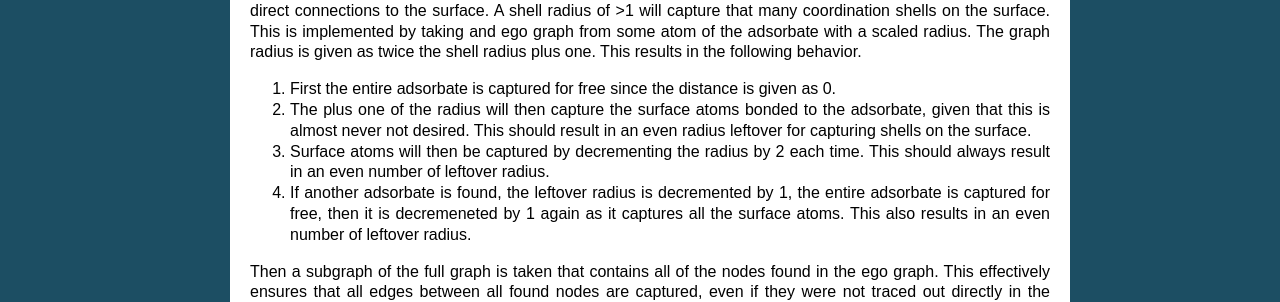
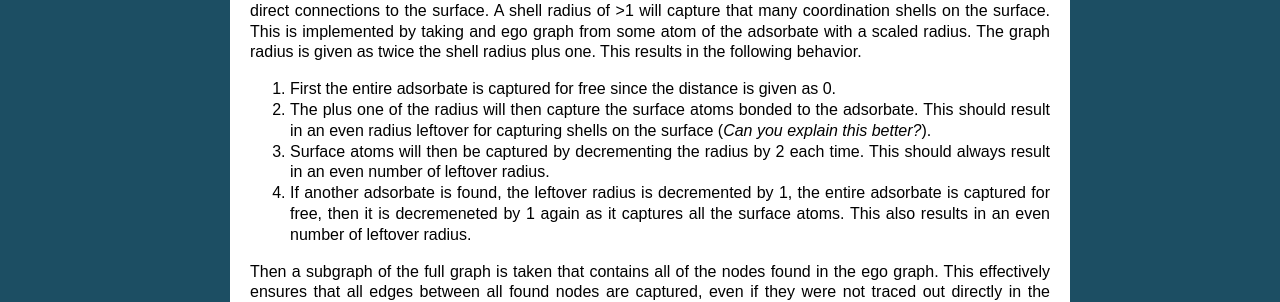
Before and after one commit to vsumaria/graph-theory-surfaces, a Sphinx documentation site: the page built from doc/source/Theory.rst, in a window 1280 px wide. Shown: the part 1235-1537 px from the top of the page. Built offline with Sphinx 7.4.7, drawn with Linux system fonts in a browser that asks for light colours; formulas are drawn with MathJax 3; pages that are not in the unit, such as notebooks, are missing from menus.

Commit message:
Update Theory.rst

```diff
--- a/doc/source/Theory.rst
+++ b/doc/source/Theory.rst
@@ -47,7 +47,7 @@ Chemical Environments
 The chemical environment is defined as the ego graph with a given radius which is representative of the number of surface coordination shells that should be captured.  A shell radius of 0 will capture only the adsorbate and its direct connections to the surface.  A shell radius of >1 will capture that many coordination shells on the surface.  This is implemented by taking and ego graph from some atom of the adsorbate with a scaled radius.  The graph radius is given as twice the shell radius plus one.  This results in the following behavior.
 
 1. First the entire adsorbate is captured for free since the distance is given as 0.
-2. The plus one of the radius will then capture the surface atoms bonded to the adsorbate, given that this is almost never not desired.  This should result in an even radius leftover for capturing shells on the surface.
+2. The plus one of the radius will then capture the surface atoms bonded to the adsorbate.  This should result in an even radius leftover for capturing shells on the surface (*Can you explain this better?*).
 3. Surface atoms will then be captured by decrementing the radius by 2 each time.  This should always result in an even number of leftover radius.
 4. If another adsorbate is found, the leftover radius is decremented by 1, the entire adsorbate is captured for free, then it is decremeneted by 1 again as it captures all the surface atoms.  This also results in an even number of leftover radius.
 
```
